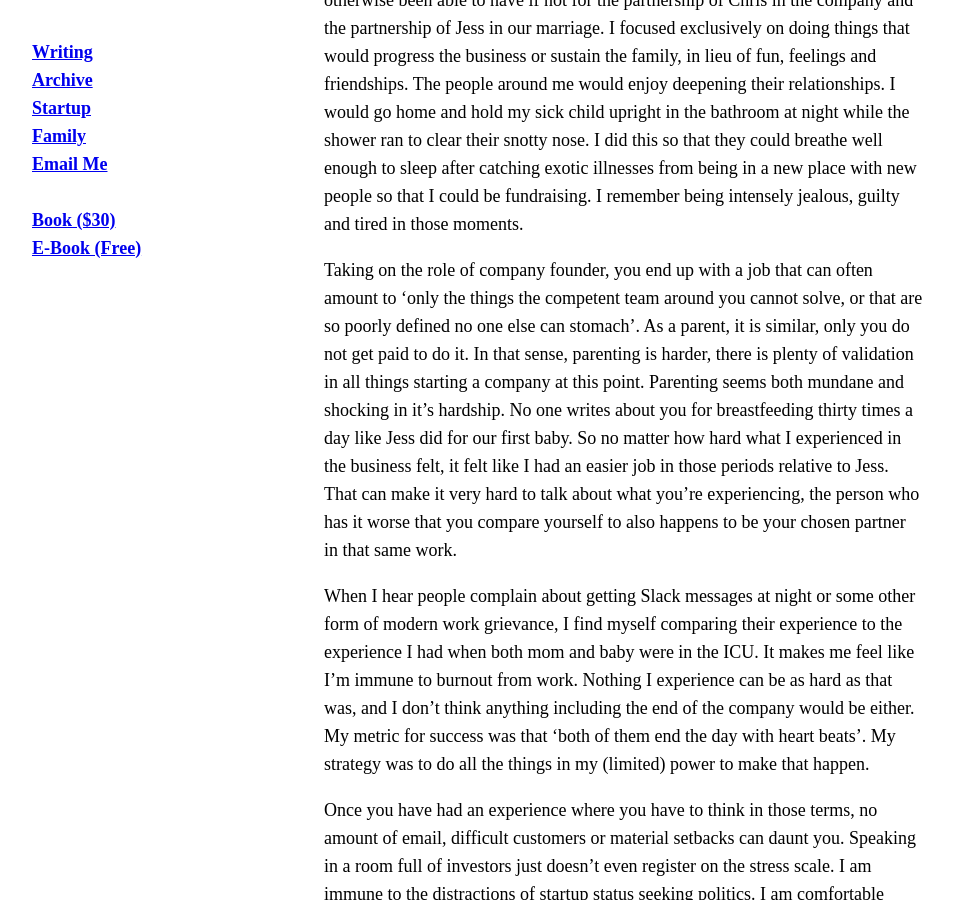
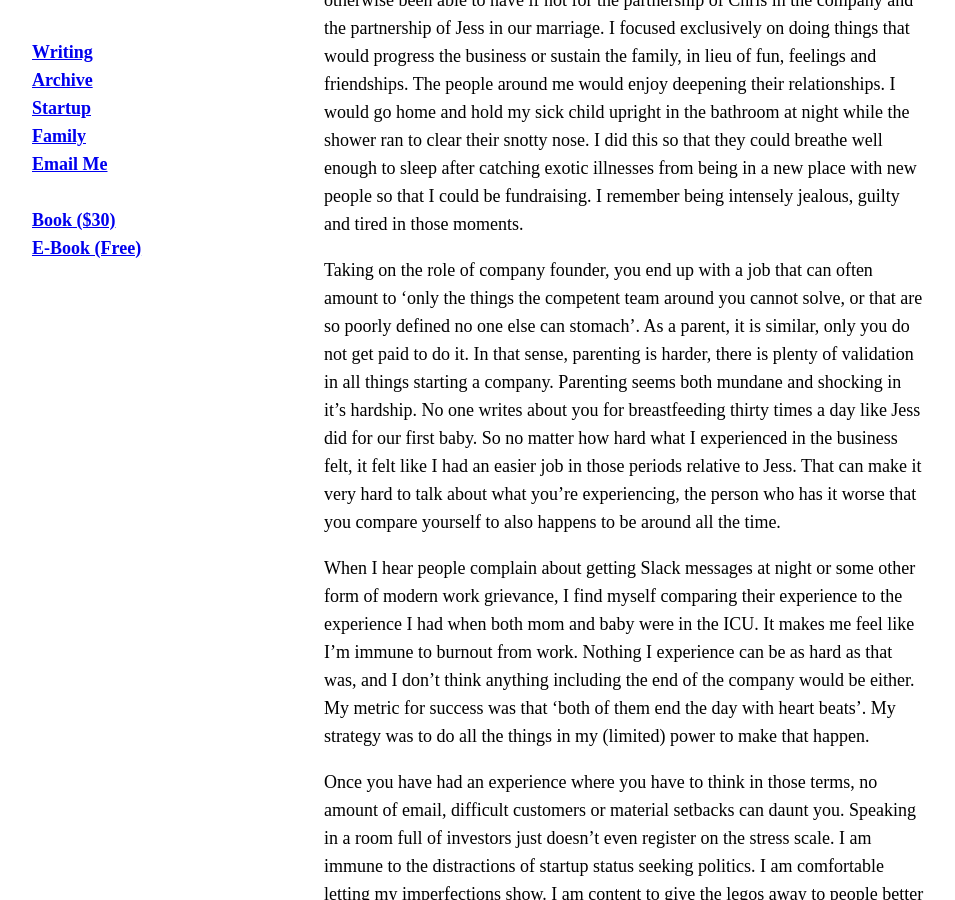
Before and after one commit to rogerkirkness/writing, a Jekyll site: the page built from _posts/2021-10-24-founder-and-father.md, in a window 1280 px wide and 900 px high, scrolled down 1174 px. Shown: the whole window, without its empty margins (16-971 px from the left). Built offline with Jekyll 4.4.1, drawn with Linux system fonts in a browser that asks for light colours.

Commit message:
Update 2021-10-24-founder-and-father.md

```diff
--- a/_posts/2021-10-24-founder-and-father.md
+++ b/_posts/2021-10-24-founder-and-father.md
@@ -17,7 +17,7 @@ Each hour of my life I am choosing between the investments I can make in my fami
 
 I remember moving to California for three months, with a six month old, to fundraise for the company. Opportunities were afforded that I would not have otherwise been able to have if not for the partnership of Chris in the company and the partnership of Jess in our marriage. I focused exclusively on doing things that would progress the business or sustain the family, in lieu of fun, feelings and friendships. The people around me would enjoy deepening their relationships. I would go home and hold my sick child upright in the bathroom at night while the shower ran to clear their snotty nose. I did this so that they could breathe well enough to sleep after catching exotic illnesses from being in a new place with new people so that I could be fundraising. I remember being intensely jealous, guilty and tired in those moments.
 
-Taking on the role of company founder, you end up with a job that can often amount to ‘only the things the competent team around you cannot solve, or that are so poorly defined no one else can stomach’. As a parent, it is similar, only you do not get paid to do it. In that sense, parenting is harder, there is plenty of validation in all things starting a company at this point. Parenting seems both mundane and shocking in it’s hardship. No one writes about you for breastfeeding thirty times a day like Jess did for our first baby. So no matter how hard what I experienced in the business felt, it felt like I had an easier job in those periods relative to Jess. That can make it very hard to talk about what you’re experiencing, the person who has it worse that you compare yourself to also happens to be your chosen partner in that same work.
+Taking on the role of company founder, you end up with a job that can often amount to ‘only the things the competent team around you cannot solve, or that are so poorly defined no one else can stomach’. As a parent, it is similar, only you do not get paid to do it. In that sense, parenting is harder, there is plenty of validation in all things starting a company. Parenting seems both mundane and shocking in it’s hardship. No one writes about you for breastfeeding thirty times a day like Jess did for our first baby. So no matter how hard what I experienced in the business felt, it felt like I had an easier job in those periods relative to Jess. That can make it very hard to talk about what you’re experiencing, the person who has it worse that you compare yourself to also happens to be around all the time.
 
 When I hear people complain about getting Slack messages at night or some other form of modern work grievance, I find myself comparing their experience to the experience I had when both mom and baby were in the ICU. It makes me feel like I’m immune to burnout from work.  Nothing I experience can be as hard as that was, and I don’t think anything including the end of the company would be either. My metric for success was that ‘both of them end the day with heart beats’. My strategy was to do all the things in my (limited) power to make that happen.
 
```
